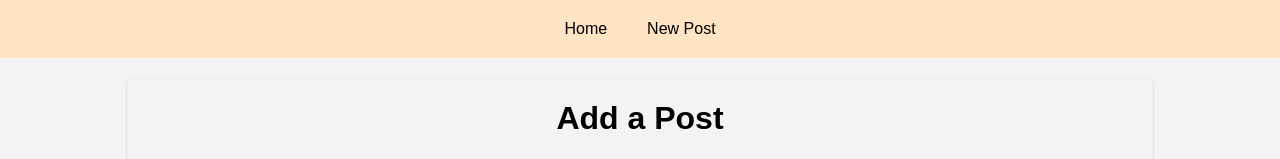
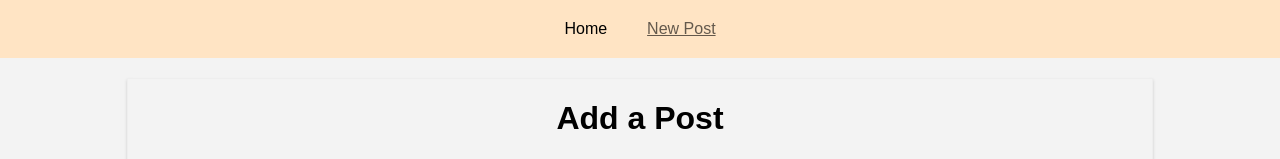
Before and after one commit to mhatiboglu/basic-axios-project, a React (Create React App) app: page /new-post in a window 1280 px wide. Shown: the top 159 px of the page. Built offline with nearby package versions, Linux system fonts and the light colour scheme.

Commit message:
Change Link to NavLink and use active class

```diff
--- a/src/components/Post/Post.js
+++ b/src/components/Post/Post.js
@@ -1,14 +1,17 @@
-import React from 'react';
+import React from "react";
 
-import './Post.css';
+import "./Post.css";
 
-const post = (props) => (
+const post = (props) => {
+  console.log("n2", props);
+
+  return (
     <article className="Post" onClick={props.clicked}>
-        <h1>{props.title}</h1>
-        <div className="Info">
-<div className="Author">{props.author}</div>
-        </div>
+      <h1>{props.title}</h1>
+      <div className="Info">
+        <div className="Author">{props.author}</div>
+      </div>
     </article>
-);
-
+  );
+};
 export default post;
--- a/src/containers/Blog/Blog.css
+++ b/src/containers/Blog/Blog.css
@@ -20,7 +20,9 @@
 }
 
 .Blog a:hover,
-.Blog a:active{
+.Blog a:active,
+.Blog a.my-active
+{
     color: rgba(0, 0, 0, 0.61);
     text-decoration:underline;
 }
--- a/src/containers/Blog/Blog.js
+++ b/src/containers/Blog/Blog.js
@@ -1,8 +1,8 @@
 import React, { Component } from "react";
 import Posts from "../../containers/Blog/Posts/Posts";
-import { Route,Link } from "react-router-dom";
+import { Route, NavLink } from "react-router-dom";
 import "./Blog.css";
-import NewPost from '../../containers/Blog/NewPost/NewPost'
+import NewPost from "../../containers/Blog/NewPost/NewPost";
 class Blog extends Component {
   render() {
     return (
@@ -11,10 +11,21 @@ class Blog extends Component {
           <nav>
             <ul>
               <li>
-                <Link to="/">Home</Link>
+                <NavLink to="/" exact activeClassName="my-active">
+                  Home
+                </NavLink>
               </li>
               <li>
-                <Link to="/new-post">New Post</Link>
+                <NavLink
+                  to={{
+                    pathname: "/new-post",
+                    hash: "#submit",
+                    search: "?quick-submit=true",
+                  }}
+                  activeClassName="my-active"
+                >
+                  New Post
+                </NavLink>
               </li>
             </ul>
           </nav>
--- a/src/containers/Blog/NewPost/NewPost.js
+++ b/src/containers/Blog/NewPost/NewPost.js
@@ -9,6 +9,11 @@ class NewPost extends Component {
     content: "",
     author: "John",
   };
+
+  componentDidMount () {
+    //console.log('n',this.props);
+
+  }
   postDataHandler = () => {
     const data = {
       title: this.state.title,
--- a/src/containers/Blog/Posts/Posts.js
+++ b/src/containers/Blog/Posts/Posts.js
@@ -8,6 +8,7 @@ class Posts extends Component {
     posts: [],
   }
     componentDidMount() {
+    //console.log (this.props)
     axios
       .get("/posts")
       .then((response) => {
@@ -16,7 +17,7 @@ class Posts extends Component {
           return { ...post, author: "John" };
         });
         this.setState({ posts: uptadatedPosts });
-        console.log(response);
+        //console.log(response);
       })
       .catch((error) => {
         //this.setState({ error: true });
```
